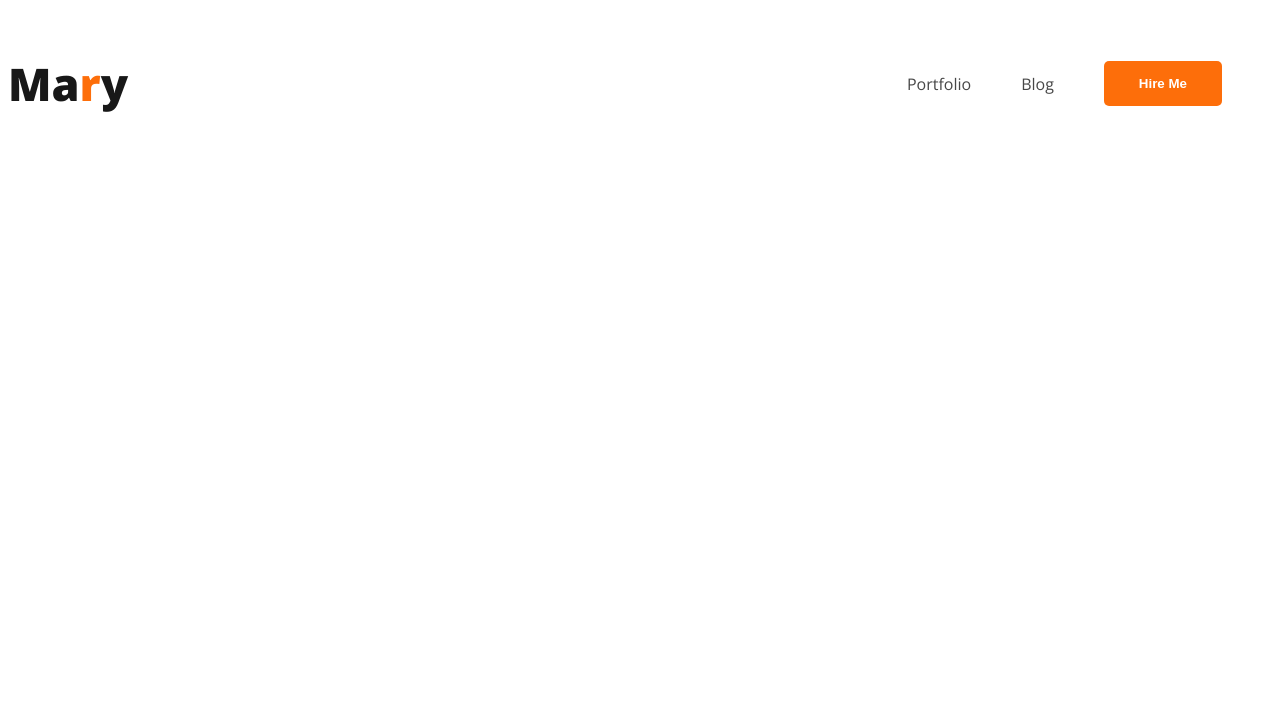
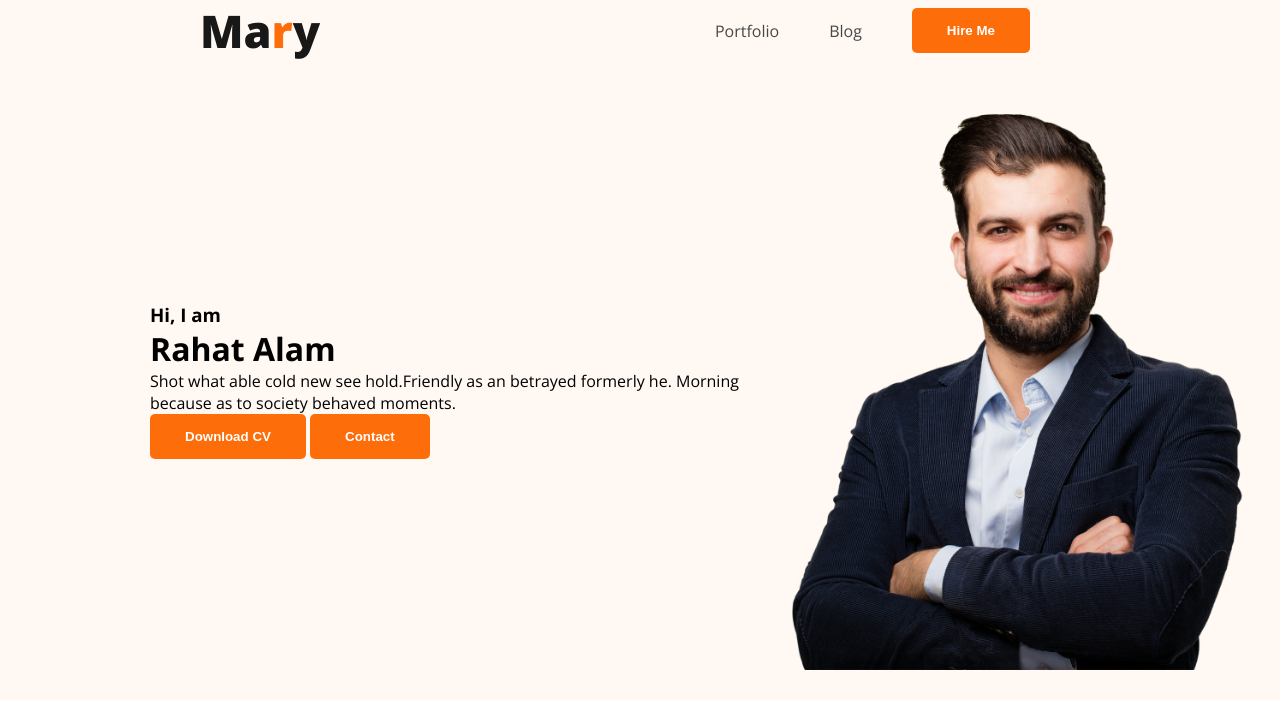
Before and after one commit to githrahat/webdeveloper-portfolio, a plain HTML site: page index.html in a window 1280 px wide. Drawn offline with nearby package versions, Linux system fonts and the light colour scheme.

Commit message:
Banner added

```diff
--- a/index.html
+++ b/index.html
@@ -11,7 +11,7 @@
   <link rel="stylesheet" href="./styles/portfolio.css">
 </head>
 <body>
-  <header>
+  <header class="header">
     <nav>
       <h3 class="nav-title">Ma<span class="text-primary">r</span>y</h3>
       <ul>
@@ -20,6 +20,18 @@
         <li><button class="btn-primary">Hire Me</button></li>
       </ul>
     </nav>
+    <div>
+      <div class="banner">
+        <div class="banner-content">
+          <h3 class="banner-greeting">Hi, I am</h3>
+          <h1 class="banner-title">Rahat Alam</h1>
+          <p>Shot what able cold new see hold.Friendly as an betrayed formerly he. Morning because as to society behaved moments.</p>
+          <button class="btn-primary">Download CV</button>
+          <button class="btn-primary">Contact</button>
+        </div>
+        <img class="profile-pic" src="./images/hardy.png" alt="profile pic">
+      </div>
+    </div>
   </header>
   <main>
 
--- a/styles/portfolio.css
+++ b/styles/portfolio.css
@@ -1,4 +1,9 @@
 /* Common CSS Styles */
+*{
+  margin: 0;
+  padding: 0;
+  box-sizing: border-box;
+}
 body{
   font-family: 'Open Sans', sans-serif;
 }
@@ -19,6 +24,7 @@ nav{
   display: flex;
   justify-content: space-between;
   align-items: center;
+  margin: 0 200px;
 }
 .nav-title{
   color: #181818;
@@ -38,3 +44,16 @@ nav a{
   text-decoration: none;
   color: #474747;
 }
+
+/* Header related styles */
+.header{
+  background-color: #FFF8F3;
+}
+.banner{
+  padding: 30px 30px 30px 150px;
+  display: flex;
+  align-items: center;
+}
+.profile-pic{
+  width: 500px;
+}
```
